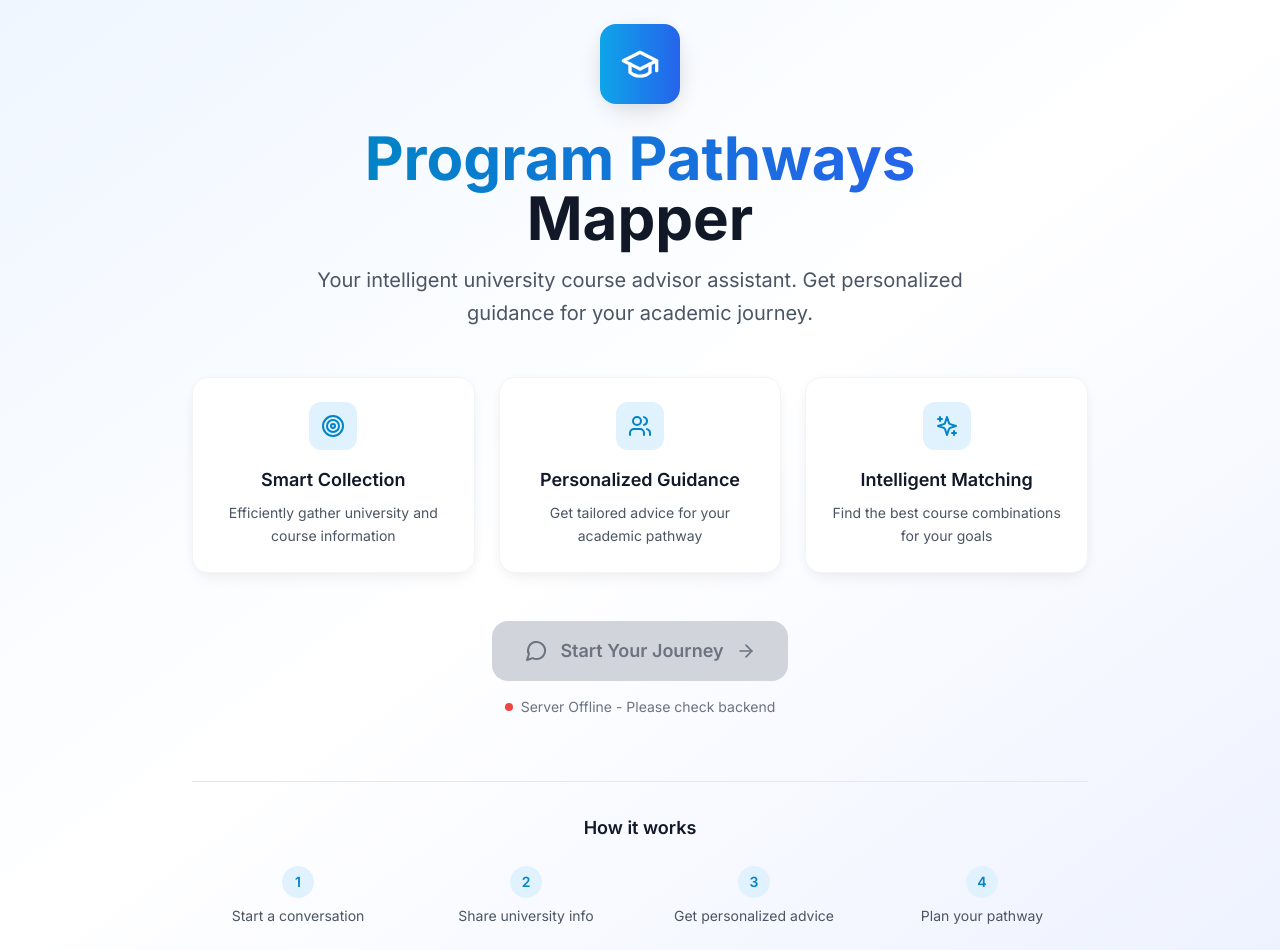
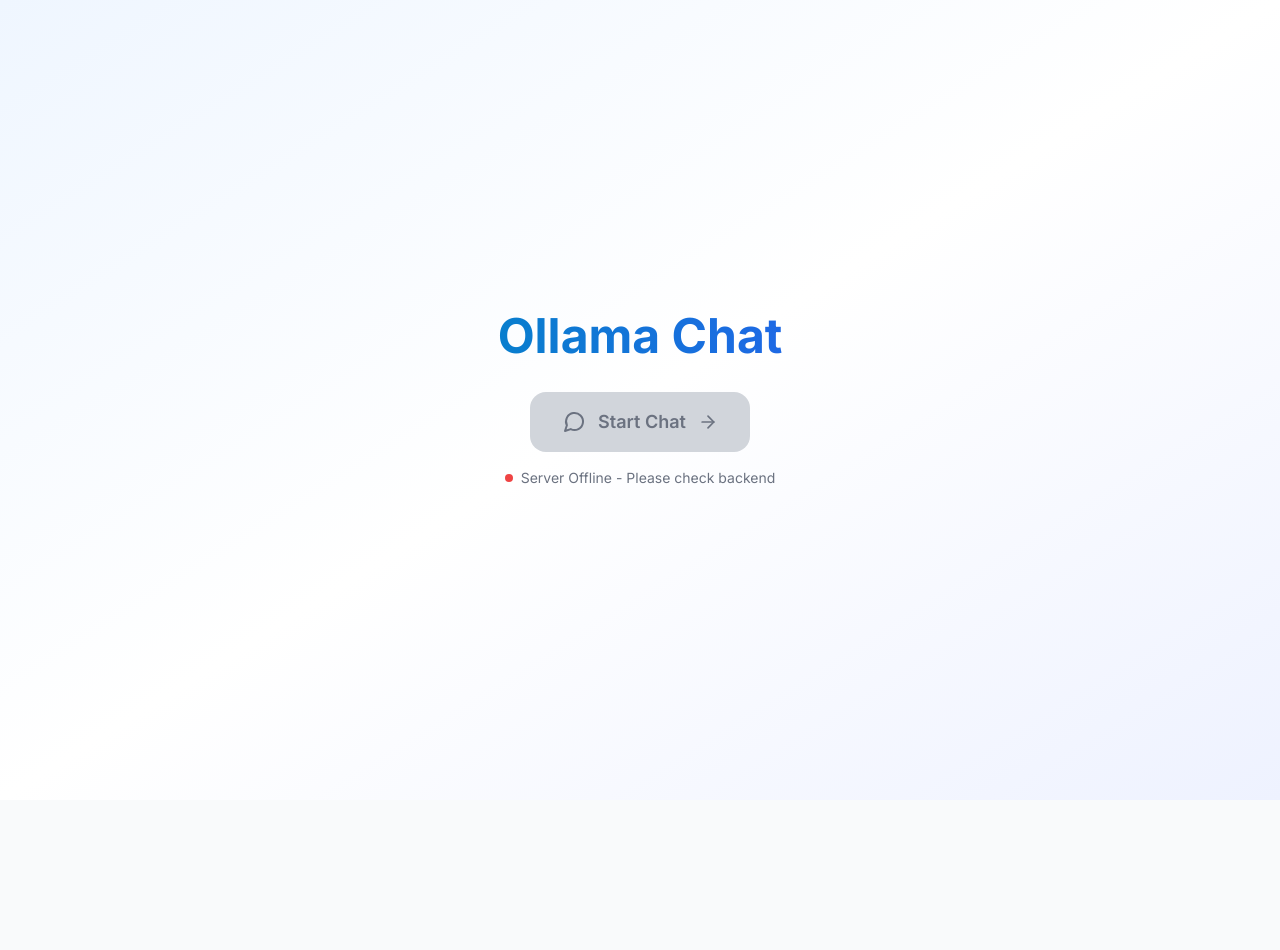
Before and after one commit to dixisouls/PPM, a React (Create React App) app in the folder frontend/: page / in a window 1280 px wide. After the commit the page ends 800 px from the top, so only its background shows below. Built offline with nearby package versions, Linux system fonts and the light colour scheme; no server answers.

Commit message:
Changed starting page

```diff
--- a/frontend/src/components/StartScreen.jsx
+++ b/frontend/src/components/StartScreen.jsx
@@ -1,14 +1,6 @@
 import React, { useState, useEffect } from "react";
 import { motion } from "framer-motion";
-import {
-  MessageCircle,
-  GraduationCap,
-  BookOpen,
-  ArrowRight,
-  Sparkles,
-  Users,
-  Target,
-} from "lucide-react";
+import { MessageCircle, ArrowRight } from "lucide-react";
 import { healthCheck } from "../services/api";
 
 const StartScreen = ({ onStartChat, className = "" }) => {
@@ -62,24 +54,6 @@
     },
   };
 
-  const features = [
-    {
-      icon: Target,
-      title: "Smart Collection",
-      description: "Efficiently gather university and course information",
-    },
-    {
-      icon: Users,
-      title: "Personalized Guidance",
-      description: "Get tailored advice for your academic pathway",
-    },
-    {
-      icon: Sparkles,
-      title: "Intelligent Matching",
-      description: "Find the best course combinations for your goals",
-    },
-  ];
-
   return (
     <motion.div
       className={`min-h-screen flex items-center justify-center p-6 ${className}`}
@@ -87,72 +61,14 @@
       initial="hidden"
       animate="visible"
     >
-      <div className="max-w-4xl w-full">
-        <div className="text-center">
-          {/* Hero Section */}
-          <motion.div className="mb-12" variants={itemVariants}>
-            {/* Logo/Icon */}
-            <motion.div
-              className="w-20 h-20 mx-auto mb-6 bg-gradient-to-r from-primary-500 to-blue-600 rounded-2xl flex items-center justify-center shadow-large"
-              whileHover={{
-                scale: 1.05,
-                rotate: [0, -10, 10, -10, 0],
-                transition: { duration: 0.5 },
-              }}
-            >
-              <GraduationCap className="w-10 h-10 text-white" />
-            </motion.div>
-
+      <div className="max-w-md w-full text-center">
         {/* Title */}
         <motion.h1
-              className="text-4xl md:text-6xl font-bold mb-4"
+          className="text-4xl md:text-5xl font-bold mb-8 gradient-text"
           variants={itemVariants}
         >
-              <span className="gradient-text">Program Pathways</span>
-              <br />
-              <span className="text-gray-900">Mapper</span>
+          Ollama Chat
         </motion.h1>
-
-            {/* Subtitle */}
-            <motion.p
-              className="text-xl text-gray-600 max-w-2xl mx-auto leading-relaxed"
-              variants={itemVariants}
-            >
-              Your intelligent university course advisor assistant. Get
-              personalized guidance for your academic journey.
-            </motion.p>
-          </motion.div>
-
-          {/* Features Grid */}
-          <motion.div
-            className="grid md:grid-cols-3 gap-6 mb-12"
-            variants={itemVariants}
-          >
-            {features.map((feature, index) => {
-              const Icon = feature.icon;
-              return (
-                <motion.div
-                  key={index}
-                  className="bg-white p-6 rounded-2xl shadow-soft border border-gray-100"
-                  whileHover={{
-                    y: -5,
-                    shadow: "0 10px 40px -10px rgba(0, 0, 0, 0.15)",
-                  }}
-                  transition={{ type: "spring", stiffness: 300, damping: 30 }}
-                >
-                  <div className="w-12 h-12 bg-primary-100 rounded-xl flex items-center justify-center mb-4 mx-auto">
-                    <Icon className="w-6 h-6 text-primary-600" />
-                  </div>
-                  <h3 className="text-lg font-semibold text-gray-900 mb-2">
-                    {feature.title}
-                  </h3>
-                  <p className="text-gray-600 text-sm leading-relaxed">
-                    {feature.description}
-                  </p>
-                </motion.div>
-              );
-            })}
-          </motion.div>
 
         {/* Start Button */}
         <motion.div className="space-y-4" variants={itemVariants}>
@@ -191,7 +107,7 @@
             ) : (
               <>
                 <MessageCircle className="w-6 h-6" />
-                  <span>Start Your Journey</span>
+                <span>Start Chat</span>
                 <ArrowRight className="w-5 h-5" />
               </>
             )}
@@ -222,36 +138,6 @@
             </span>
           </motion.div>
         </motion.div>
-
-          {/* How it works */}
-          <motion.div
-            className="mt-16 pt-8 border-t border-gray-200"
-            variants={itemVariants}
-          >
-            <h3 className="text-lg font-semibold text-gray-900 mb-6">
-              How it works
-            </h3>
-            <div className="grid md:grid-cols-4 gap-4 text-sm">
-              {[
-                { step: 1, text: "Start a conversation" },
-                { step: 2, text: "Share university info" },
-                { step: 3, text: "Get personalized advice" },
-                { step: 4, text: "Plan your pathway" },
-              ].map((item, index) => (
-                <motion.div
-                  key={index}
-                  className="flex flex-col items-center space-y-2"
-                  whileHover={{ y: -2 }}
-                >
-                  <div className="w-8 h-8 bg-primary-100 text-primary-600 rounded-full flex items-center justify-center font-semibold">
-                    {item.step}
-                  </div>
-                  <span className="text-gray-600 text-center">{item.text}</span>
-                </motion.div>
-              ))}
-            </div>
-          </motion.div>
-        </div>
       </div>
     </motion.div>
   );
```
Lines whose indentation alone changed are shown as unchanged.
